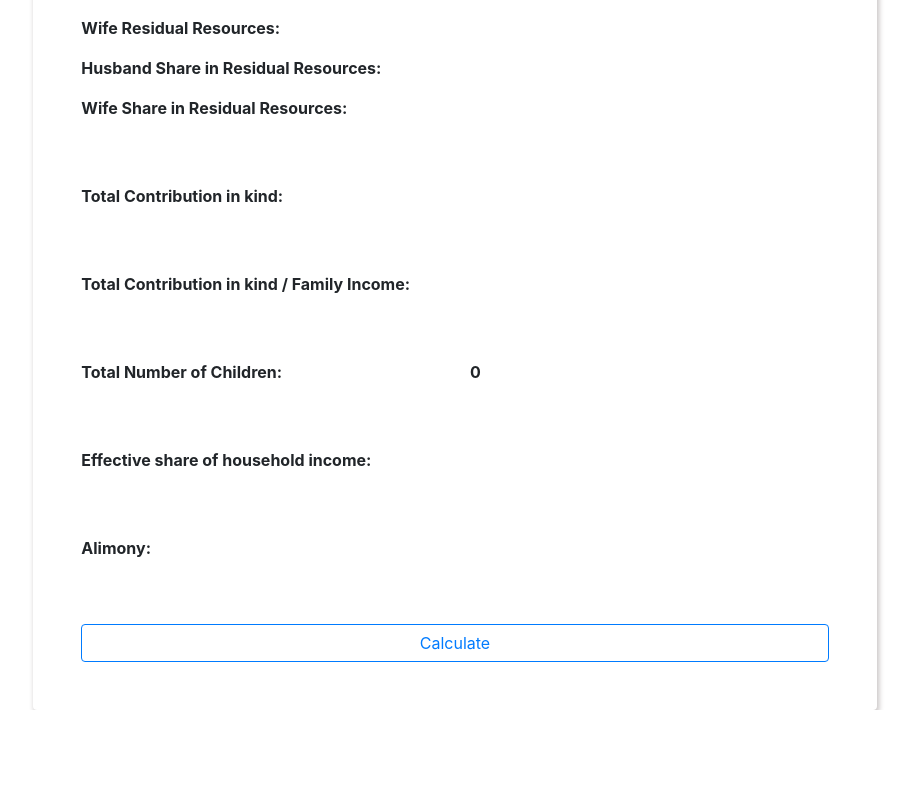
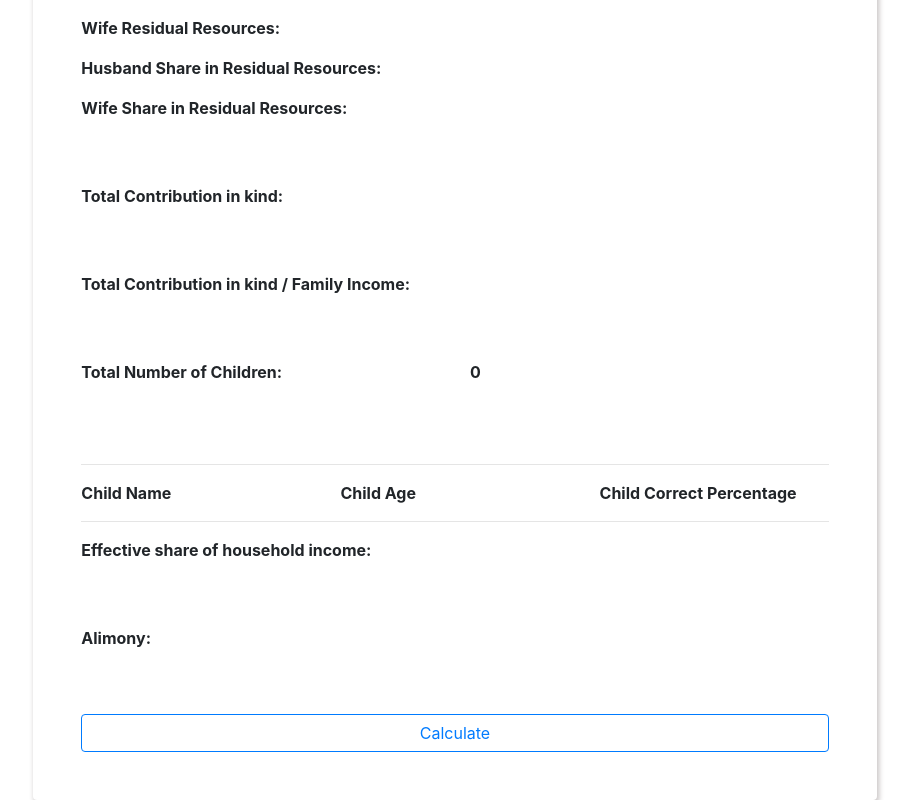
Before and after one commit to dubeyrahul508/rubenHobin, a Next.js app: page / in a window 1280 px wide. Shown: the part 2659-3459 px from the top of the page, without its empty margins (185-1097 px from the left). Before the commit the page ends 3369 px from the top, so only its background shows below. Built offline with nearby package versions, Linux system fonts and the light colour scheme.

Commit message:
correct percentage added

```diff
--- a/pages/index.js
+++ b/pages/index.js
@@ -542,7 +542,7 @@ export default function Home() {
   const [familyIncome, setFamilyIncome] = useState("");
   const [specialCircumstances, setSpecialCircumstances] = useState("");
   const [seperateSettlementChild, setSeperateSettlementChild] = useState(false);
-  const [inputList, setInputList] = useState([{ childName: "", childAge: "" }]);
+  const [inputList, setInputList] = useState([{ childName: "", childAge: "", percent: "" }]);
   const [subTotal, setSubTotal] = useState({
     husband: "",
     wife: "",
@@ -551,6 +551,7 @@ export default function Home() {
   });
   const [husbandEarningPercentB45, setHusbandEarningPercentB45] = useState("");
   const [wifeEarningPercentC46, setWifeEarningPercentC46] = useState("");
+  const [correctPercentBasedOnChildAge, setCorrectPercentBasedOnChildAge] = useState([])
   const [valToShow, setValToShow] = useState({
     husbandResidualResources: "",
     wifeResidualResources: "",
@@ -937,19 +938,37 @@ export default function Home() {
         break;
     }
     setEffectiveShareOfHouseHoldIncome(effective_share_household_income);
+
     const share_based_on_child = inputList.map((val) => {
       if (val.childAge > 24) {
+        setInputList([...inputList].map(obj=>{
+          if(obj.childAge===val.childAge){
+            return {
+              ...obj,
+              percent: age_percent_data[24][effective_share_household_income]
+            }
+          }
+        }))
         return (
           (age_percent_data[24][effective_share_household_income] / 100) *
           famIncome
         );
       }
+      setInputList([...inputList].map(obj=>{
+        if(obj.childAge===val.childAge){
+          return {
+            ...obj,
+            percent: age_percent_data[val.childAge][effective_share_household_income]
+          }
+        }
+      }))
       return (
         (age_percent_data[val.childAge][effective_share_household_income] /
           100) *
         famIncome
       );
     });
+    setCorrectPercentBasedOnChildAge(share_based_on_child)
     const total_child_share = share_based_on_child.reduce(
       (sum, val) => sum + val
     );
@@ -1887,6 +1906,22 @@ export default function Home() {
                 </p>
               </div>
             </div>
+            <hr/>
+            <div className="row">
+              <div className="col"><strong>Child Name</strong></div>
+              <div className="col"><strong>Child Age</strong></div>
+              <div className="col"><strong>Child Correct Percentage</strong></div>
+            </div>
+            {
+              inputList.map(val=>
+                <div className="row">
+                  <div className="col">{val.childName}</div>
+                  <div className="col">{val.childAge}</div>
+                  <div className="col">{val.percent}</div>
+                </div>
+              )
+            }
+            <hr/>
             <div className="row mb-5">
               <div className="col">
                 <p>
```
